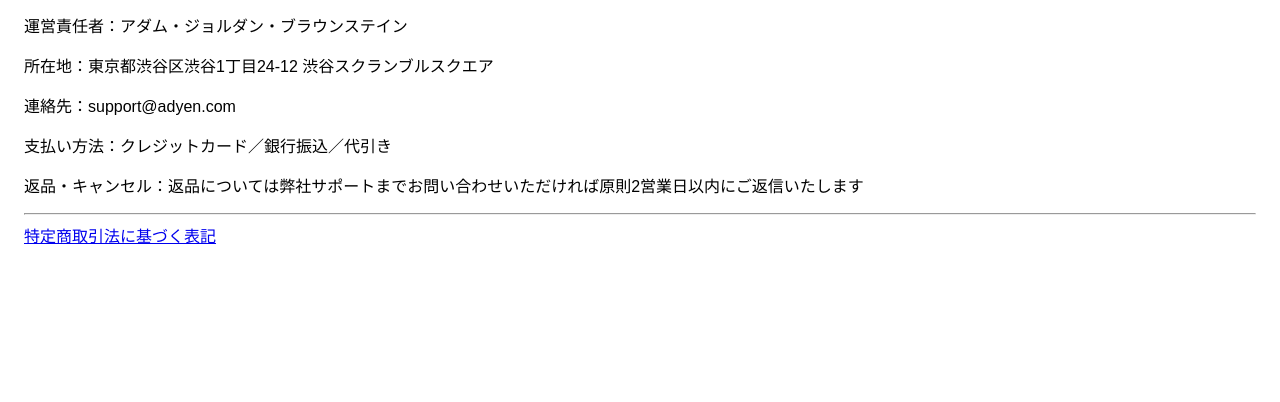
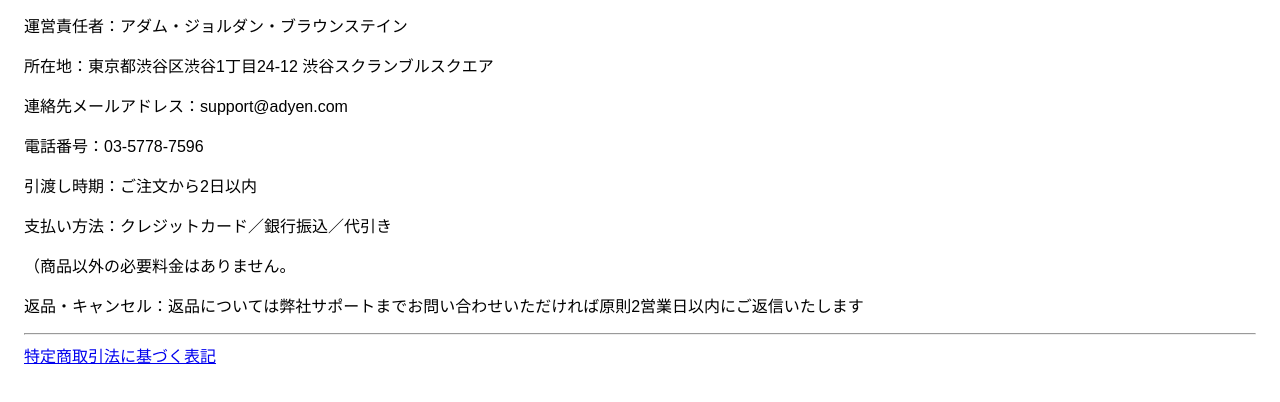
Before and after one commit to Tasso1982/adyen-demo-ec-site, a plain HTML site: page legal.html in a window 1280 px wide. Shown: the part 140-542 px from the top of the page. Drawn offline with Linux system fonts and the light colour scheme.

Commit message:
Update legal Note (TEL, Additional amount).html

```diff
--- a/legal.html
+++ b/legal.html
@@ -10,8 +10,11 @@
   <p>事業者名：Adyen Japan株式会社</p>
   <p>運営責任者：アダム・ジョルダン・ブラウンステイン</p>
   <p>所在地：東京都渋谷区渋谷1丁目24-12 渋谷スクランブルスクエア</p>
-  <p>連絡先：support@adyen.com</p>
+  <p>連絡先メールアドレス：support@adyen.com</p>
+  <p>電話番号：03-5778-7596</p>
+  <p>引渡し時期：ご注文から2日以内</p>
   <p>支払い方法：クレジットカード／銀行振込／代引き</p>
+  <p>（商品以外の必要料金はありません。</p>
   <p>返品・キャンセル：返品については弊社サポートまでお問い合わせいただければ原則2営業日以内にご返信いたします</p>
 </body>
 <footer><hr><a href="legal.html">特定商取引法に基づく表記</a></footer>
```
